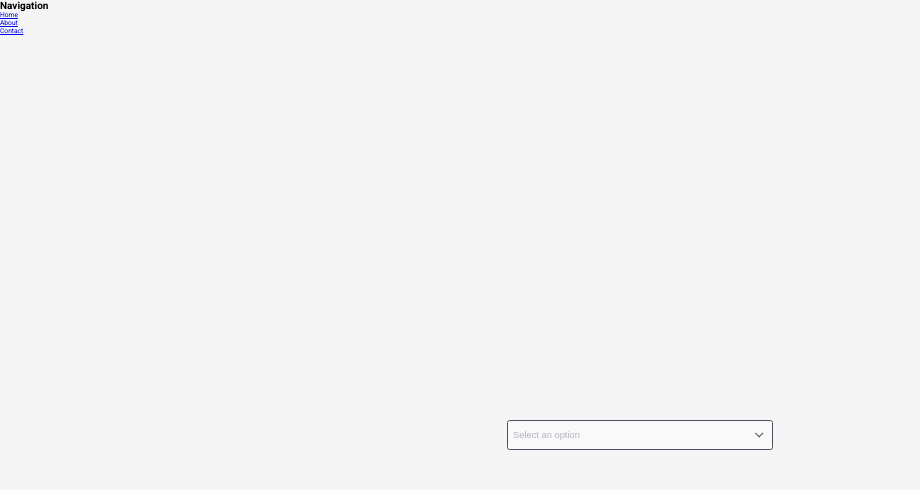
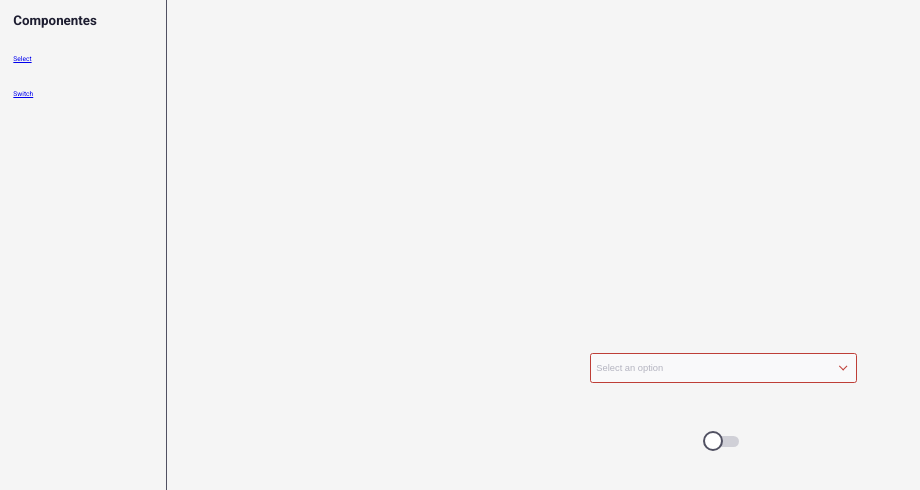
Before and after one commit to Brecori/totvs-test, an Angular app: page / in a window 1280 px wide. Shown: the top 490 px of the page, without its empty margins (0-920 px from the left). Built offline with nearby package versions, Linux system fonts and the light colour scheme.

Commit message:
feat(switch): cria componente inicial do switch com estilizacao

```diff
--- a/src/app/app.html
+++ b/src/app/app.html
@@ -1,12 +1,5 @@
 <main>
-  <aside>
-    <h2>Navigation</h2>
-    <ul>
-      <li><a href="#">Home</a></li>
-      <li><a href="#">About</a></li>
-      <li><a href="#">Contact</a></li>
-    </ul>
-  </aside>
+  <app-aside-bar />
   <section class="container">
     <app-select
       [options]="[
@@ -16,8 +9,8 @@
       ]"
       [placeholder]="'Select an option'"
       [isDisabled]="false"
-      [isRequired]="false"
+      [isRequired]="true"
     ></app-select>
+    <app-switch></app-switch>
   </section>
-  <!-- <app-switch></app-switch> -->
 </main>
--- a/src/app/app.scss
+++ b/src/app/app.scss
@@ -1,5 +1,6 @@
 main {
   background-color: var(--color-main-background);
+  display: flex;
 }
 
 .container {
@@ -8,4 +9,6 @@ main {
   justify-content: center;
   min-height: 100vh;
   width: 100%;
+  flex-direction: column;
+  gap: 8rem;
 }
--- a/src/app/app.ts
+++ b/src/app/app.ts
@@ -1,8 +1,10 @@
 import { Component, signal } from '@angular/core';
 import { Select } from './components/select/select';
+import { AsideBar } from './components/aside-bar/aside-bar';
+import { Switch } from './components/switch/switch';
 
 @Component({
-  imports: [Select],
+  imports: [Select, AsideBar, Switch],
   selector: 'app-root',
   styleUrl: './app.scss',
   templateUrl: './app.html',
--- /dev/null
+++ b/src/app/components/aside-bar/aside-bar.html
@@ -0,0 +1,7 @@
+<aside class="aside-container">
+  <h2 class="aside-title">Componentes</h2>
+  <ul class="aside-list">
+    <li class="aside-list-item"><a href="#">Select</a></li>
+    <li class="aside-list-item"><a href="#">Switch</a></li>
+  </ul>
+</aside>
--- /dev/null
+++ b/src/app/components/aside-bar/aside-bar.scss
@@ -0,0 +1,27 @@
+.aside-container {
+  width: 25rem;
+  height: 100vh;
+  border-right: 0.1rem solid var(--color-arrow);
+  padding: 2rem;
+  display: flex;
+  flex-direction: column;
+  gap: 2rem;
+}
+
+.aside-title {
+  font-size: 2rem;
+  font-weight: bold;
+  color: var(--color-text);
+}
+
+.aside-list {
+  list-style: none;
+  padding: 0;
+  margin: 0;
+  display: flex;
+  flex-direction: column;
+}
+
+.aside-list-item {
+  padding-block: 2rem;
+}
--- a/src/app/components/switch/switch.html
+++ b/src/app/components/switch/switch.html
@@ -1,3 +1,4 @@
-<label>
-  <input type="checkbox" />
+<label class="switch-container" role="switch">
+  <input type="checkbox" class="switch-input"/>
+  <span class="switch-slider"></span>
 </label>
--- a/src/app/components/switch/switch.scss
+++ b/src/app/components/switch/switch.scss
@@ -0,0 +1,66 @@
+.switch-container {
+  position: relative;
+  display: inline-block;
+  width: 4.8rem;
+  height: 1.6rem;
+
+  &:focus-within {
+    outline-color: var(--color-focus);
+    outline-width: 0.4rem;
+    outline-style: solid;
+    outline-offset: 0.4rem;
+  }
+}
+
+.switch-input {
+  opacity: 0;
+  width: 0;
+  height: 0;
+
+  &:checked {
+    & + .switch-slider {
+      background-color: var(--color-grace);
+
+      &::before {
+        transform: translateX(2.6rem) translateY(50%);
+        border-color: var(--color-authentic-blue);
+        background-color: var(--color-authentic-blue);
+        background-image: url('/icons/check.svg');
+      }
+    }
+  }
+}
+
+.switch-slider {
+  position: absolute;
+  cursor: pointer;
+  top: 0;
+  left: 0;
+  right: 0;
+  bottom: 0;
+  background-color: var(--color-disabled);
+  border-radius: 1.6rem;
+  transition: background-color 0.3s ease;
+
+  &::before {
+    position: absolute;
+    content: '';
+    height: 2.4rem;
+    width: 2.4rem;
+    border-radius: 100%;
+    left: 0;
+    border: 0.3rem solid var(--color-arrow);
+    bottom: 50%;
+    transform: translateY(50%) translateX(-0.6rem);
+    background-color: var(--color-white);
+    transform-origin: center;
+    background-position: center;
+    background-repeat: no-repeat;
+    background-size: 1.6rem 1.6rem;
+    transition:
+      transform 0.3s ease,
+      border-color 0.3s ease,
+      background-color 0.3s ease,
+      background-image 0.3s ease;
+  }
+}
--- a/src/styles/_colors.scss
+++ b/src/styles/_colors.scss
@@ -9,4 +9,7 @@
   --color-text: #1d1d30;
   --color-disabled: #d0d0d7;
   --color-error: #be3e37;
+  --color-white: #ffffff;
+  --color-authentic-blue: #4545a1;
+  --color-grace: #4848cd96;
 }
```
Also changed, not shown: src/app/components/aside-bar/aside-bar.ts (added, +9 -0 lines), public/icons/check.svg (added), 1 other file (tests, documents, lock files or other folders).
